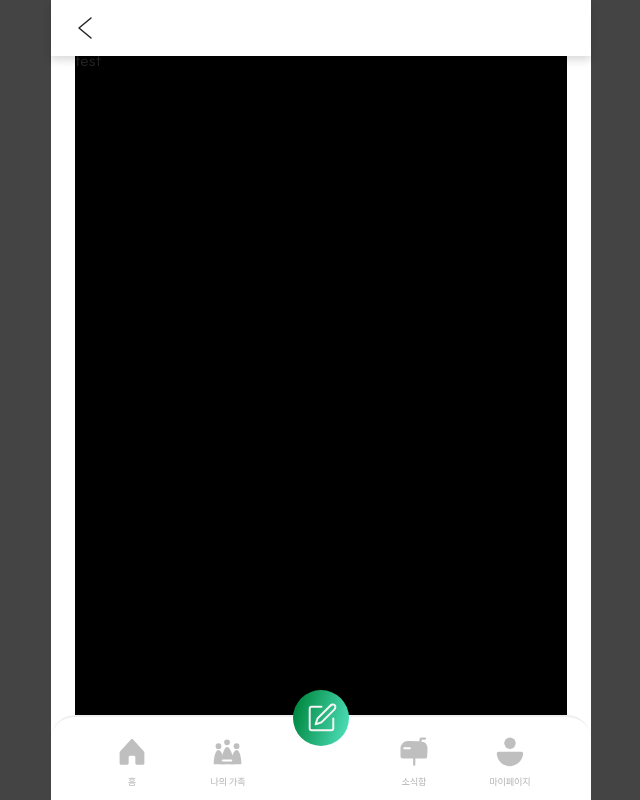
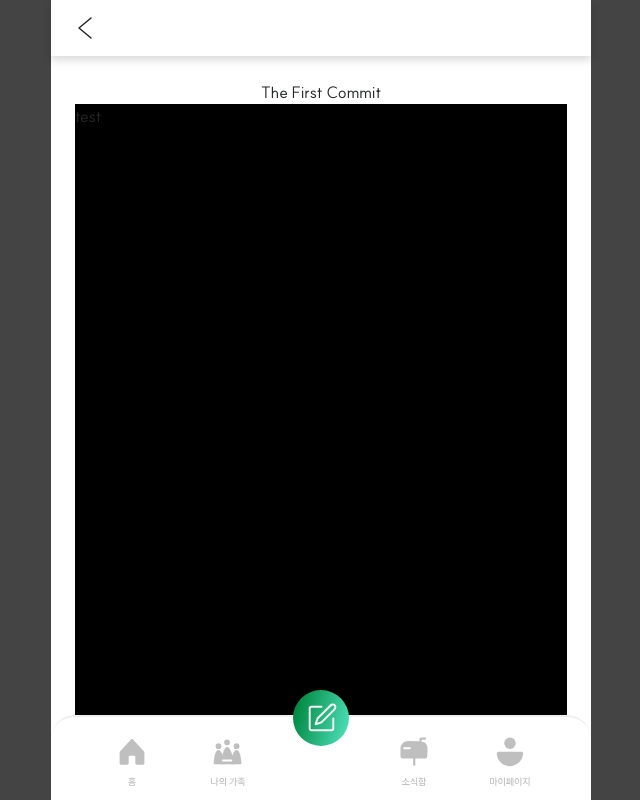
Before and after one commit to TheFirstCommit/frontend, a React (Vite) app: page / in a window 1280 px wide. Shown: the top 800 px of the page, without its empty margins (319-959 px from the left). Built offline with nearby package versions, Linux system fonts and the light colour scheme.

Commit message:
fix: Header 수정 진짜 마지막

```diff
--- a/src/app/Headert.tsx
+++ b/src/app/Headert.tsx
@@ -13,7 +13,7 @@ export const Header: React.FC<HeaderProps> = ({ title }) => {
   }
 
   return (
-    <div className="fixed top-0 left-0 right-0 z-50 drop-shadow-lg">
+    <div className="sticky top-0 left-0 right-0 z-50 drop-shadow-lg">
       <div className="flex justify-between items-center h-14 bg-white px-4 max-w-sm mx-auto">
         <img src={Icon_Back} alt="back" className="w-9 h-9 cursor-pointer" onClick={handleBackClick} />
         <p className="font-bold text-[16px]">{title}</p>
```
